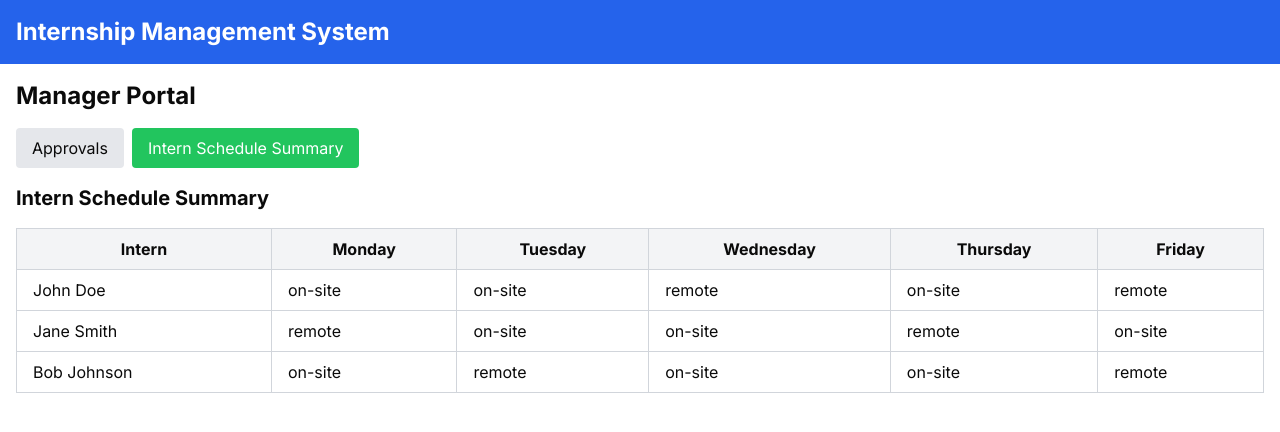
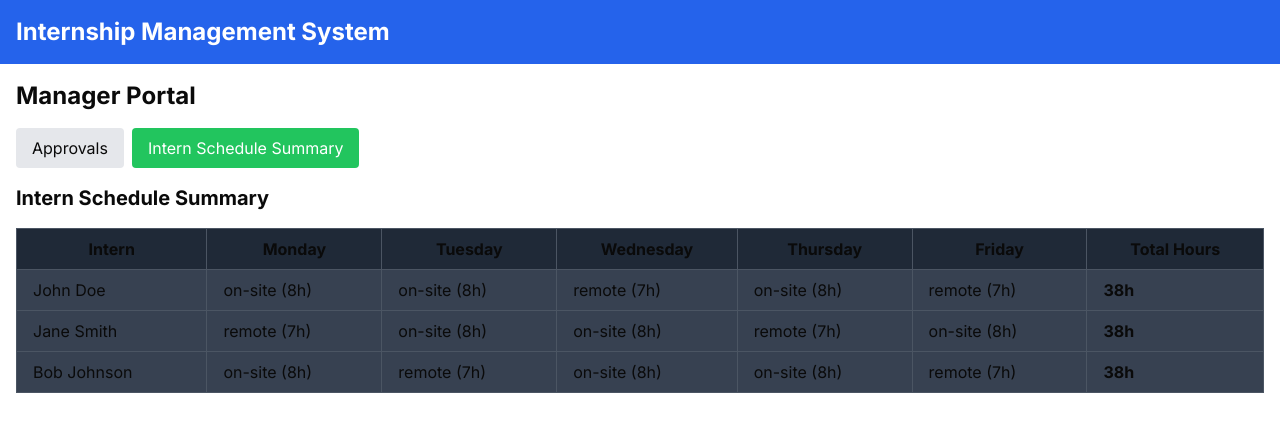
Before and after one commit to NabilHasan09/payroll-auto, a Next.js app in the folder payroll-management/: page /manager in a window 1280 px wide. Both pictures are taken after a click on the button "Intern Schedule Summary". Shown: the top 432 px of the page. Built offline with nearby package versions, Linux system fonts and the light colour scheme.

Commit message:
adjust schedule to show total hours scheduled for

```diff
--- a/payroll-management/app/components/InternScheduleSummary.tsx
+++ b/payroll-management/app/components/InternScheduleSummary.tsx
@@ -2,36 +2,45 @@
 
 import { useState, useEffect } from "react"
 
+interface InternSchedule {
+  intern: string
+  monday: { type: string; hours: number }
+  tuesday: { type: string; hours: number }
+  wednesday: { type: string; hours: number }
+  thursday: { type: string; hours: number }
+  friday: { type: string; hours: number }
+}
+
 // Dummy data to simulate intern schedules
-const dummyInternSchedules = [
+const dummyInternSchedules: InternSchedule[] = [
   {
     intern: "John Doe",
-    monday: "on-site",
-    tuesday: "on-site",
-    wednesday: "remote",
-    thursday: "on-site",
-    friday: "remote",
+    monday: { type: "on-site", hours: 8 },
+    tuesday: { type: "on-site", hours: 8 },
+    wednesday: { type: "remote", hours: 7 },
+    thursday: { type: "on-site", hours: 8 },
+    friday: { type: "remote", hours: 7 },
   },
   {
     intern: "Jane Smith",
-    monday: "remote",
-    tuesday: "on-site",
-    wednesday: "on-site",
-    thursday: "remote",
-    friday: "on-site",
+    monday: { type: "remote", hours: 7 },
+    tuesday: { type: "on-site", hours: 8 },
+    wednesday: { type: "on-site", hours: 8 },
+    thursday: { type: "remote", hours: 7 },
+    friday: { type: "on-site", hours: 8 },
   },
   {
     intern: "Bob Johnson",
-    monday: "on-site",
-    tuesday: "remote",
-    wednesday: "on-site",
-    thursday: "on-site",
-    friday: "remote",
+    monday: { type: "on-site", hours: 8 },
+    tuesday: { type: "remote", hours: 7 },
+    wednesday: { type: "on-site", hours: 8 },
+    thursday: { type: "on-site", hours: 8 },
+    friday: { type: "remote", hours: 7 },
   },
 ]
 
 export default function InternScheduleSummary() {
-  const [schedules, setSchedules] = useState(dummyInternSchedules)
+  const [schedules, setSchedules] = useState<InternSchedule[]>(dummyInternSchedules)
 
   useEffect(() => {
     // Simulate fetching data
@@ -42,26 +51,36 @@ export default function InternScheduleSummary() {
   return (
     <div>
       <h3 className="text-xl font-bold mb-4">Intern Schedule Summary</h3>
-      <table className="w-full border-collapse border border-gray-300">
+      <table className="w-full border-collapse border border-gray-600">
         <thead>
-          <tr className="bg-gray-100">
-            <th className="border border-gray-300 px-4 py-2">Intern</th>
-            <th className="border border-gray-300 px-4 py-2">Monday</th>
-            <th className="border border-gray-300 px-4 py-2">Tuesday</th>
-            <th className="border border-gray-300 px-4 py-2">Wednesday</th>
-            <th className="border border-gray-300 px-4 py-2">Thursday</th>
-            <th className="border border-gray-300 px-4 py-2">Friday</th>
+          <tr className="bg-gray-800">
+            <th className="border border-gray-600 px-4 py-2">Intern</th>
+            <th className="border border-gray-600 px-4 py-2">Monday</th>
+            <th className="border border-gray-600 px-4 py-2">Tuesday</th>
+            <th className="border border-gray-600 px-4 py-2">Wednesday</th>
+            <th className="border border-gray-600 px-4 py-2">Thursday</th>
+            <th className="border border-gray-600 px-4 py-2">Friday</th>
+            <th className="border border-gray-600 px-4 py-2">Total Hours</th>
           </tr>
         </thead>
         <tbody>
           {schedules.map((schedule) => (
-            <tr key={schedule.intern}>
-              <td className="border border-gray-300 px-4 py-2">{schedule.intern}</td>
-              <td className="border border-gray-300 px-4 py-2">{schedule.monday}</td>
-              <td className="border border-gray-300 px-4 py-2">{schedule.tuesday}</td>
-              <td className="border border-gray-300 px-4 py-2">{schedule.wednesday}</td>
-              <td className="border border-gray-300 px-4 py-2">{schedule.thursday}</td>
-              <td className="border border-gray-300 px-4 py-2">{schedule.friday}</td>
+            <tr key={schedule.intern} className="bg-gray-700">
+              <td className="border border-gray-600 px-4 py-2">{schedule.intern}</td>
+              {["monday", "tuesday", "wednesday", "thursday", "friday"].map((day) => (
+                <td key={day} className="border border-gray-600 px-4 py-2">
+                  {schedule[day as keyof InternSchedule].type} ({schedule[day as keyof InternSchedule].hours}h)
+                </td>
+              ))}
+              <td className="border border-gray-600 px-4 py-2 font-bold">
+                {Object.values(schedule).reduce((total, day) => {
+                  if (typeof day === "object" && "hours" in day) {
+                    return total + day.hours
+                  }
+                  return total
+                }, 0)}
+                h
+              </td>
             </tr>
           ))}
         </tbody>
```
